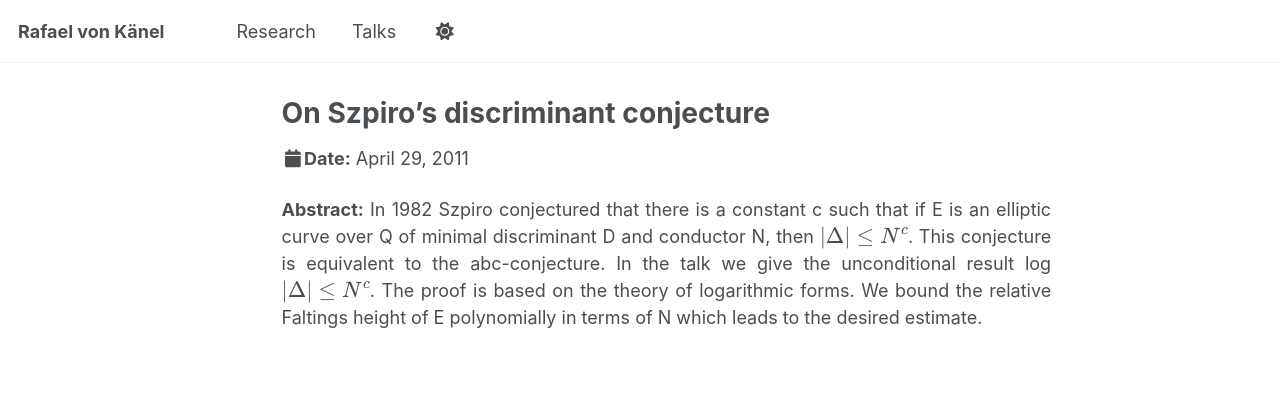
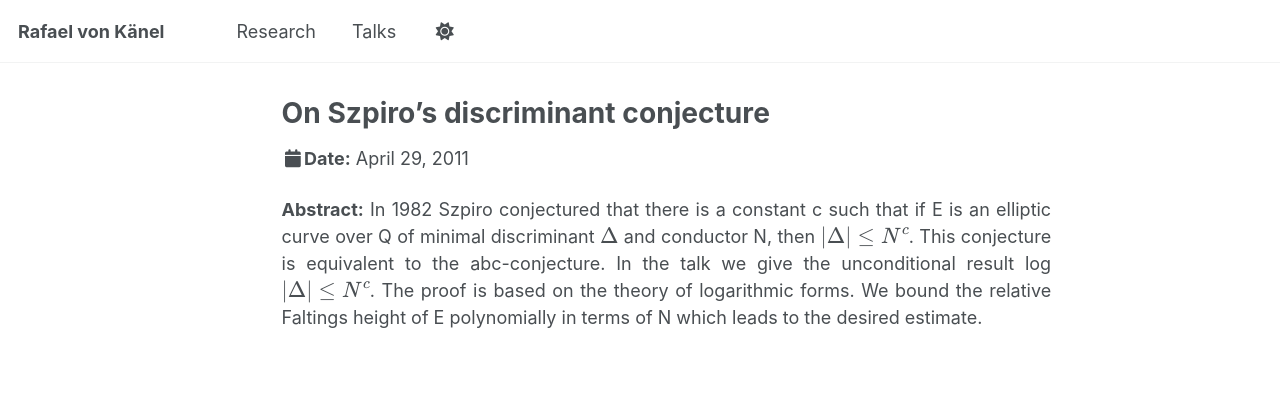
Before and after one commit to rafaelvonkanel/rafaelvonkanel.github.io, a Jekyll site: the page built from _talks/2011-04-29-talk.md, in a window 1280 px wide. Shown: the top 416 px of the page. Built offline with Jekyll 4.4.1, drawn with Linux system fonts in a browser that asks for light colours; a script that is not in the unit is left out.

Commit message:
Update 2011-04-29-talk.md

```diff
--- a/_talks/2011-04-29-talk.md
+++ b/_talks/2011-04-29-talk.md
@@ -5,4 +5,4 @@ nav_exclude: true
 author_profile: false
 ---
 <div style="text-align: justify !important; text-justify: inter-word;" markdown="1">
-**Abstract:** In 1982 Szpiro conjectured that there is a constant c such that if E is an elliptic curve over Q of minimal discriminant D and conductor N, then \\(\vert \Delta\vert\leq N^c\\). This conjecture is equivalent to the abc-conjecture. In the talk we give the unconditional result log \\(\vert \Delta\vert\leq N^c\\). The proof is based on the theory of logarithmic forms. We bound the relative Faltings height of E polynomially in terms of N which leads to the desired estimate.
+**Abstract:** In 1982 Szpiro conjectured that there is a constant c such that if E is an elliptic curve over Q of minimal discriminant \\(\Delta\\) and conductor N, then \\(\vert \Delta\vert\leq N^c\\). This conjecture is equivalent to the abc-conjecture. In the talk we give the unconditional result log \\(\vert \Delta\vert\leq N^c\\). The proof is based on the theory of logarithmic forms. We bound the relative Faltings height of E polynomially in terms of N which leads to the desired estimate.
```
